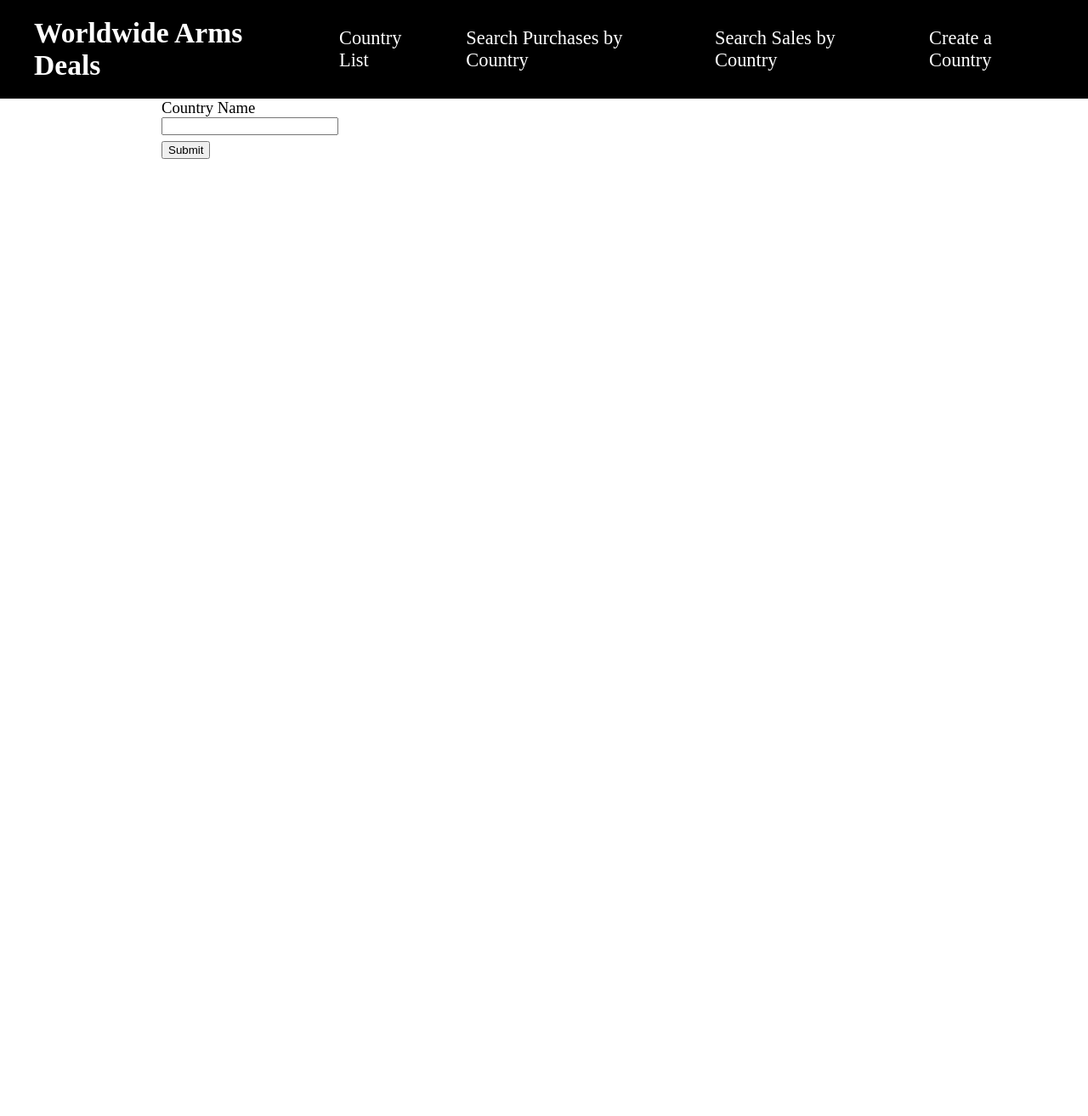
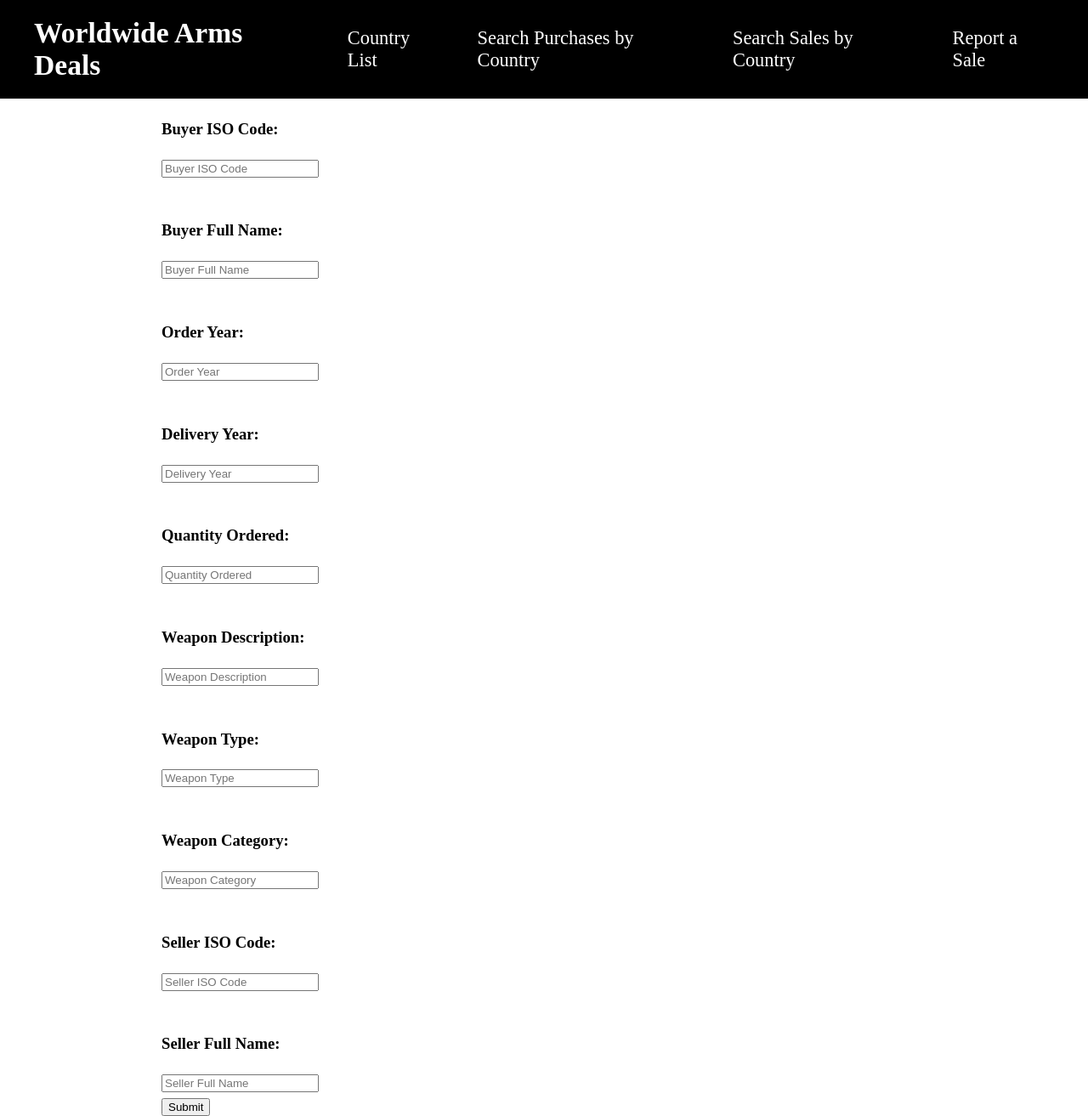
Before and after one commit to vmipfdr/Front-End-Arms-Sales, a React (Create React App) app: page /create in a window 1280 px wide. Shown: the whole page at 85% size. Before the commit the page ends 800 px from the top, so only its background shows below. Built offline with nearby package versions, Linux system fonts and the light colour scheme.

Commit message:
added create functionality

```diff
--- a/src/components/App/App.js
+++ b/src/components/App/App.js
@@ -6,7 +6,7 @@ import CountriesList from "../CountriesList/CountriesList";
 import Buyer from "../Buyer/Buyer";
 import Country from "../Country/Country";
 import Seller from "../Seller/Seller";
-import Create from "../Create/Create";
+import Create from "../CreateSale/CreateSale";
 
 //here I should set a method that is passed down to the country component
 
@@ -33,7 +33,7 @@ class App extends Component {
           <Link to="/countrieslist">Country List</Link>
           <Link to="/buyersearch">Search Purchases by Country</Link>
           <Link to="/sellersearch">Search Sales by Country</Link>
-          <Link to="/create">Create a Country</Link>
+          <Link to="/create">Report a Sale</Link>
         </nav>
         <main>
           <Route path="/" exact component={Home} />
--- a/src/components/Buyer/Buyer.css
+++ b/src/components/Buyer/Buyer.css
@@ -21,3 +21,7 @@ input[type="password"] {
 span {
   color: purple;
 }
+
+.container {
+  columns: 3 auto;
+}
--- a/src/components/Buyer/Buyer.js
+++ b/src/components/Buyer/Buyer.js
@@ -107,7 +107,9 @@ class Buyer extends Component {
             There are {this.state.purchaseData.length} {this.state.buyerCode}{" "}
             purchase records available from 1998 to 2018
           </h2>
-          <div className="">{posts}</div>
+          <div className="container">
+            <div className="">{posts}</div>
+          </div>
         </div>
       );
     }
--- a/src/components/Create/Create.js
+++ /dev/null
@@ -1,18 +0,0 @@
-import React, { Component } from "react";
-import Form from "../CreateCountry/CreateCountry";
-
-class Create extends Component {
-  handleSubmit(data) {
-    console.log("form submission data", data);
-  }
-
-  render() {
-    return (
-      <div>
-        <Form onSubmit={this.handleSubmit}></Form>
-      </div>
-    );
-  }
-}
-
-export default Create;
--- a/src/components/CreateCountry/CreateCountry.js
+++ /dev/null
@@ -1,40 +0,0 @@
-import React, { Component } from "react";
-
-class Form extends Component {
-  getInitialState = () => {
-    return {
-      title: this.props.title || "some title"
-    };
-  };
-
-  handleTitleChange(e) {
-    this.setState({
-      title: e.target.value
-    });
-  }
-
-  handleSubmit(e) {
-    e.preventDefault();
-    this.props.onSubmit(this.state);
-  }
-
-  render() {
-    return (
-      <form name="create_country" className="form" onSubmit={this.handleSubmit}>
-        <label>Country Name</label>
-        <input
-          type="text"
-          id="country_name"
-          required="required"
-          // value={this.state.title}
-          // onChange={this.handleTitleChange}
-        />
-        <button type="submit" id="create_submit">
-          Submit
-        </button>
-      </form>
-    );
-  }
-}
-
-export default Form;
--- /dev/null
+++ b/src/components/CreateSale/CreateSale.js
@@ -0,0 +1,192 @@
+import React, { Component } from "react";
+
+class Form extends Component {
+  getInitialState = () => {
+    return {
+      title: this.props.title || "some title"
+    };
+  };
+
+  handleTitleChange(e) {
+    this.setState({
+      title: e.target.value
+    });
+  }
+
+  handleSubmit(e) {
+    e.preventDefault();
+    this.props.onSubmit(this.state);
+  }
+
+  render() {
+    return (
+      <form name="create_sale" className="form" onSubmit={this.handleSubmit}>
+        <div className="sale">
+          <h4>Buyer ISO Code: </h4>
+          <input
+            placeholder="Buyer ISO Code"
+            text
+            onChange={this.onChangeBuyer}
+          />
+          <br />
+          <h4>Buyer Full Name: </h4>
+          <input
+            placeholder="Buyer Full Name"
+            text
+            onChange={this.onChangeBuyerFull}
+          />
+          <br />
+          <h4>Order Year: </h4>
+          <input
+            placeholder="Order Year"
+            text
+            onChange={this.onChangeOrderYear}
+          />
+          <br />
+          <h4>Delivery Year: </h4>
+          <input
+            placeholder="Delivery Year"
+            text
+            onChange={this.onChangeDeliveryYear}
+          />
+          <br />
+          <h4>Quantity Ordered: </h4>
+          <input
+            placeholder="Quantity Ordered"
+            text
+            onChange={this.onChangeNumber}
+          />
+          <br />
+          <h4>Weapon Description: </h4>
+          <input
+            placeholder="Weapon Description"
+            text
+            onChange={this.onChangeWeaponDesc}
+          />
+          <br />
+          <h4>Weapon Type: </h4>
+          <input
+            placeholder="Weapon Type"
+            text
+            onChange={this.onChangeWeaponType}
+          />
+          <br />
+          <h4>Weapon Category: </h4>
+          <input
+            placeholder="Weapon Category"
+            text
+            onChange={this.onChangeWeaponCategory}
+          />
+          <br />
+          <h4>Seller ISO Code: </h4>
+          <input
+            placeholder="Seller ISO Code"
+            text
+            onChange={this.onChangeSeller}
+          />
+          <br />
+          <h4>Seller Full Name: </h4>
+          <input
+            placeholder="Seller Full Name"
+            text
+            onChange={this.onChangeSellerFull}
+          />
+        </div>
+        <button type="submit" id="create_submit">
+          Submit
+        </button>
+      </form>
+    );
+  }
+}
+
+export default Form;
+
+// class Post extends Component {
+//   constructor(props) {
+//     super(props);
+//     //
+//     this.state = {
+//       postTitle: "",
+//       postComment: ""
+//     };
+//     this.onChangeTitle = this.onChangeTitle.bind(this);
+//     this.onChangeComment = this.onChangeComment.bind(this);
+//   }
+
+//   onChangeTitle = e => {
+//     this.setState({z
+//       postTitle: e.target.value
+//     });
+//     console.log(this.state.postTitle);
+//   };
+
+//   onChangeComment = e => {
+//     this.setState({
+//       postComment: e.target.value
+//     });
+//     console.log(this.state.postComment);
+//   };
+
+//   onSubmit = e => {
+//     if (this.state.postTitle === "" || this.state.postComment === "") {
+//       return;
+//     } else {
+//       e.preventDefault();
+//       console.log("Submitted");
+//       const newPost = {
+//         postTitle: this.state.postTitle,
+//         postComment: this.state.postComment
+//       };
+//       Axios.post("https://shelter35.herokuapp.com/posts", newPost).then(res =>
+//         console.log(res)
+//       );
+//       this.setState({
+//         postTitle: "",
+//         postComment: ""
+//       });
+//       this.props.history.push("/submitted");
+//     }
+//   };
+//   render() {
+//     return (
+//       <div className="newPostContainer">
+//         <form className="submitForm" onSubmit={this.onSubmit}>
+//           <h1>Add Post</h1>
+//           <div className="formInput">
+//             <label className="inputLabel">Post Title: </label>
+//             <Title
+//               type="text"
+//               placeholder="Post Title"
+//               text
+//               onChange={this.onChangeTitle}
+//             />
+//           </div>
+//           <br />
+//           <div className="formInput">
+//             <label className="inputLabel">Post Comment: </label>
+//             <Comment
+//               className="inputBox"
+//               label="Post your grievances here"
+//               type="normal"
+//               onChange={this.onChangeComment}
+//             />
+//           </div>
+//           <br />
+//           <div className="bottomEdit">
+//             <Button
+//               className="submitPost"
+//               label="Submit"
+//               type="white"
+//               value="Submit"
+//             />
+//             <Link to={"/home"}>
+//               <Button className="editHome" label="Home" type="home" />
+//             </Link>
+//           </div>
+//         </form>
+//       </div>
+//     );
+//   }
+// }
+// export default Post;
--- a/src/components/Seller/Seller.css
+++ b/src/components/Seller/Seller.css
@@ -9,3 +9,7 @@
   margin: 5px;
   padding: 10px;
 }
+
+.container {
+  columns: 3 auto;
+}
--- a/src/components/Seller/Seller.js
+++ b/src/components/Seller/Seller.js
@@ -109,7 +109,9 @@ class Seller extends Component {
             There are {this.state.salesData.length} records of{" "}
             {this.state.sellerCode} sales available from 1998 to 2018
           </h2>
-          <div className="">{posts}</div>
+          <div className="container">
+            <div className="">{posts}</div>
+          </div>
         </div>
       );
     }
```
